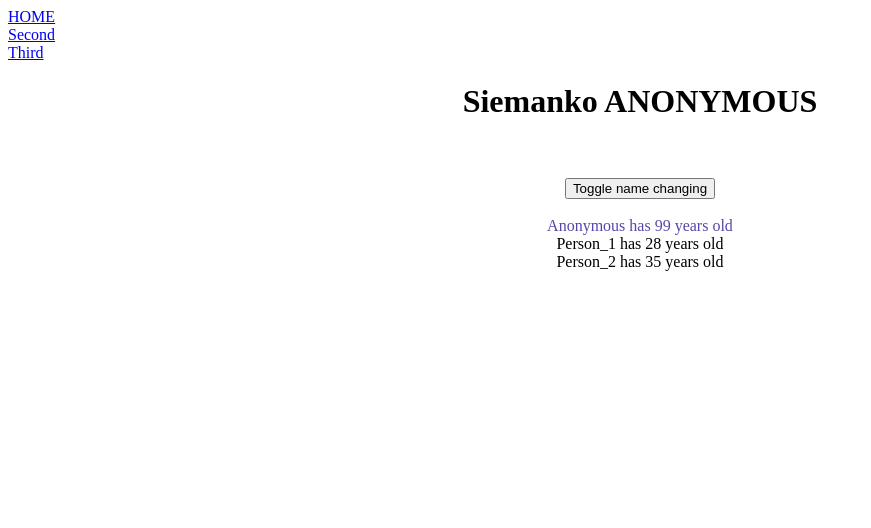
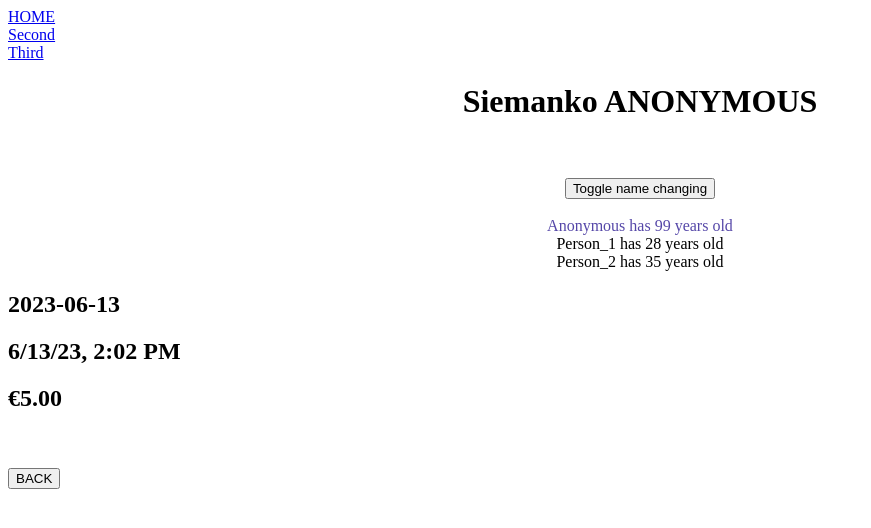
Before and after one commit to Stolarovsky/angularTest, an Angular app in the folder testApp/: page /secondComponent/5 in a window 1280 px wide. Before the commit this address led to /. Shown: the top 528 px of the page, without its empty margins (0-871 px from the left). Built offline with nearby package versions, Linux system fonts and the light colour scheme.

Commit message:
information inside url

```diff
--- a/testApp/src/app/app-routing.module.ts
+++ b/testApp/src/app/app-routing.module.ts
@@ -4,7 +4,7 @@ import { SecondComponentComponent } from './second-component/second-component.co
 import { ThirdComponentComponent } from './third-component/third-component.component';
 
 const routes: Routes = [
-  { path: 'secondComponent', component: SecondComponentComponent },
+  { path: 'secondComponent/:money', component: SecondComponentComponent },
   { path: 'thirdComponent', component: ThirdComponentComponent }
 ];
 
--- a/testApp/src/app/navigation/navigation.component.html
+++ b/testApp/src/app/navigation/navigation.component.html
@@ -1,7 +1,7 @@
 <nav>
     <a routerLink="">HOME</a>
     <br>
-    <a routerLink="secondComponent">Second</a>
+    <a routerLink="secondComponent/5">Second</a>
     <br>
     <a routerLink="thirdComponent">Third</a>
 </nav>
--- a/testApp/src/app/second-component/second-component.component.html
+++ b/testApp/src/app/second-component/second-component.component.html
@@ -1,3 +1,5 @@
 <h2>{{date | date:"yyyy-MM-dd"}}</h2>
 <h2>{{date | date:"short"}}</h2>
 <h2>{{money | currency: 'EUR'}}</h2>
+<br><br>
+<button (click)="locationBack()">BACK</button>
--- a/testApp/src/app/second-component/second-component.component.ts
+++ b/testApp/src/app/second-component/second-component.component.ts
@@ -1,11 +1,23 @@
-import { Component } from '@angular/core';
+import { Component, OnInit } from '@angular/core';
+import { ActivatedRoute } from '@angular/router';
+import { Location } from '@angular/common';
 
 @Component({
   selector: 'app-second-component',
   templateUrl: './second-component.component.html',
   styleUrls: ['./second-component.component.css']
 })
-export class SecondComponentComponent {
+export class SecondComponentComponent implements OnInit {
   date = new Date();
-  money = 2.23
+  money = 2.23;
+
+  constructor(private route: ActivatedRoute, private location: Location) { }
+
+  ngOnInit() {
+    this.money = + Number(this.route.snapshot.paramMap.get('money'));
+  }
+
+  locationBack = () => {
+    this.location.back();
+  };
 }
```
